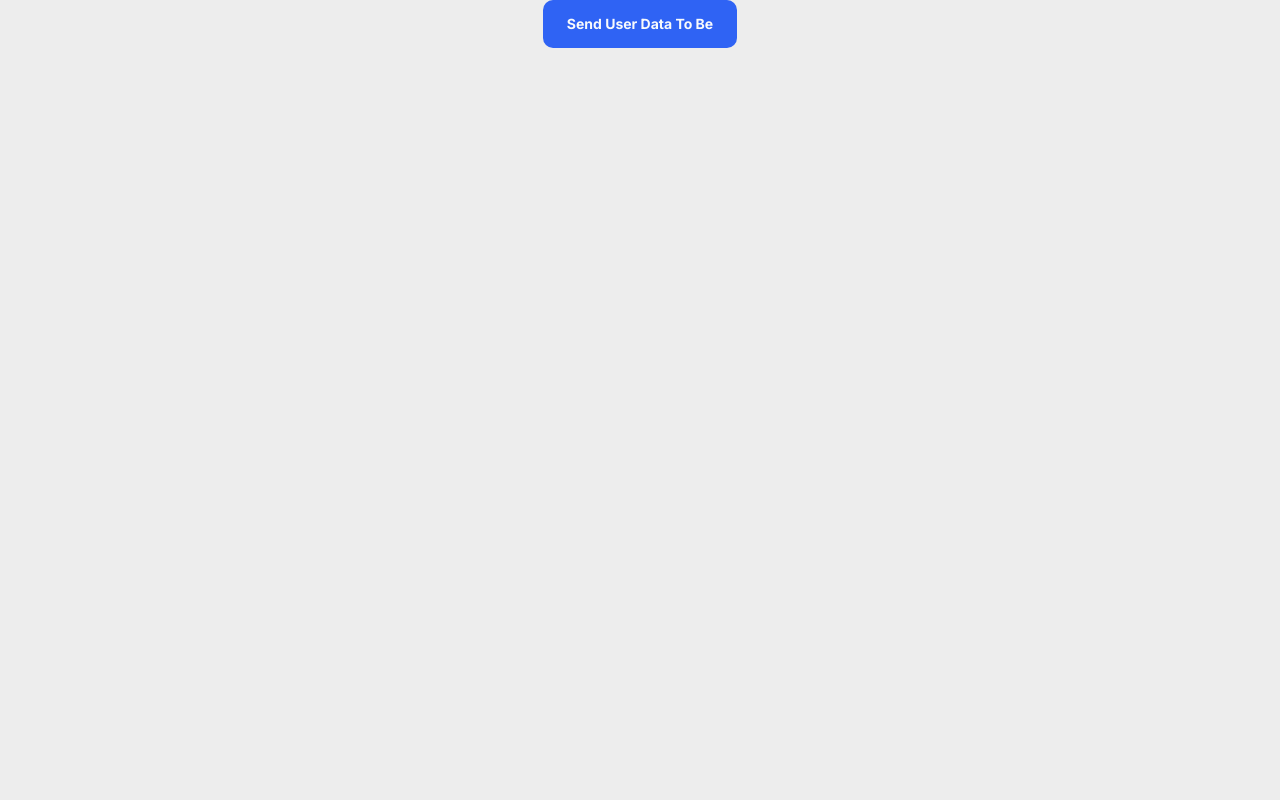
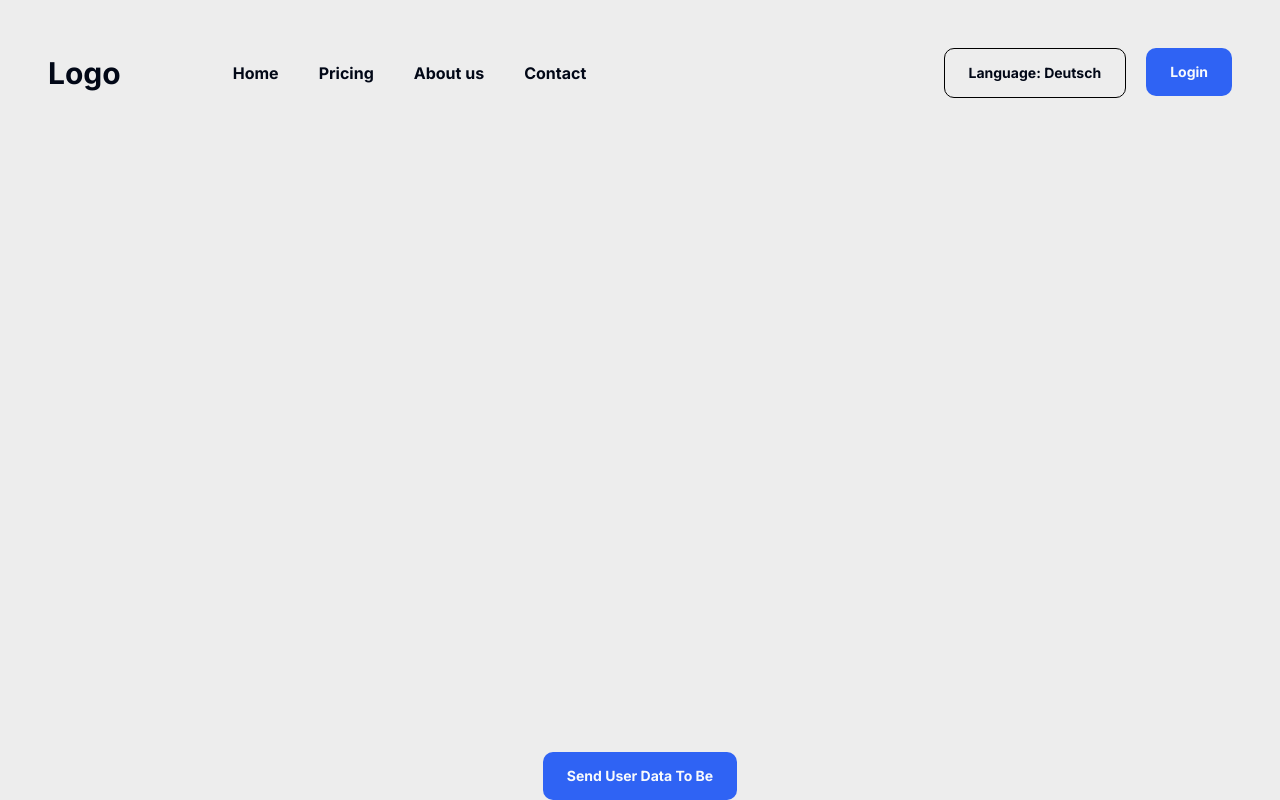
Before and after one commit to ErikOnd/dailyInsight, a Next.js app: page / in a window 1280 px wide. Built offline with nearby package versions, Linux system fonts and the light colour scheme; no server answers.

Commit message:
fixed flickering

```diff
--- a/src/app/page.tsx
+++ b/src/app/page.tsx
@@ -2,6 +2,7 @@
 import Container from "@/components/ui/container";
 import { Button } from "@/components/ui/button";
 import { useUser } from "@auth0/nextjs-auth0/client";
+import Navbar from "@/components/Navbar";
 
 export default function Home() {
 	const { user } = useUser();
@@ -26,6 +27,7 @@ export default function Home() {
 
 	return (
 		<Container>
+			<Navbar/>
 			<Button onClick={handleClick}>Send User Data To Be</Button>
 		</Container>
 	);
--- a/src/components/Navbar.tsx
+++ b/src/components/Navbar.tsx
@@ -1,5 +1,5 @@
 "use client";
-import React, { useState } from "react";
+import React, { useEffect, useState } from "react";
 import Link from "next/link";
 import { Button } from "@/components/ui/button";
 import { useUser } from "@auth0/nextjs-auth0/client";
@@ -7,8 +7,24 @@ import LanguageSwitcher from "@/components/ui/LanguageSwitcher";
 import { clsx } from "clsx";
 
 const Navbar = () => {
-	const { user } = useUser();
 	const [isClicked, setIsClicked] = useState(false);
+	const { user, isLoading } = useUser();
+	const [isLoggedIn, setIsLoggedIn] = useState(() => {
+		return localStorage.getItem("isLoggedIn") === "true";
+	});
+
+	useEffect(() => {
+		if (isLoading) return;
+
+		if (user) {
+			setIsLoggedIn(true);
+			localStorage.setItem("isLoggedIn", "true");
+		} else {
+			setIsLoggedIn(false);
+			localStorage.setItem("isLoggedIn", "false");
+		}
+	}, [user, isLoading]);
+
 
 	const firstSpanClasses = clsx(
 		"h-1 w-6 transform rounded-full bg-black transition duration-300",
@@ -36,7 +52,7 @@ const Navbar = () => {
 			</div>
 			<div className="ml-auto hidden gap-5 lg:flex">
 				<LanguageSwitcher />
-				{user ? (
+				{isLoggedIn ? (
 					<Link href="/api/auth/logout">
 						<Button variant="ghost">Logout</Button>
 					</Link>
@@ -65,6 +81,5 @@ const Navbar = () => {
 
 //todo: humburger komponente auslagern
 //todo: navbar vollenden
-//todo: save login/logout state in local storage to get rid of the flickering
 
 export default Navbar;
```
